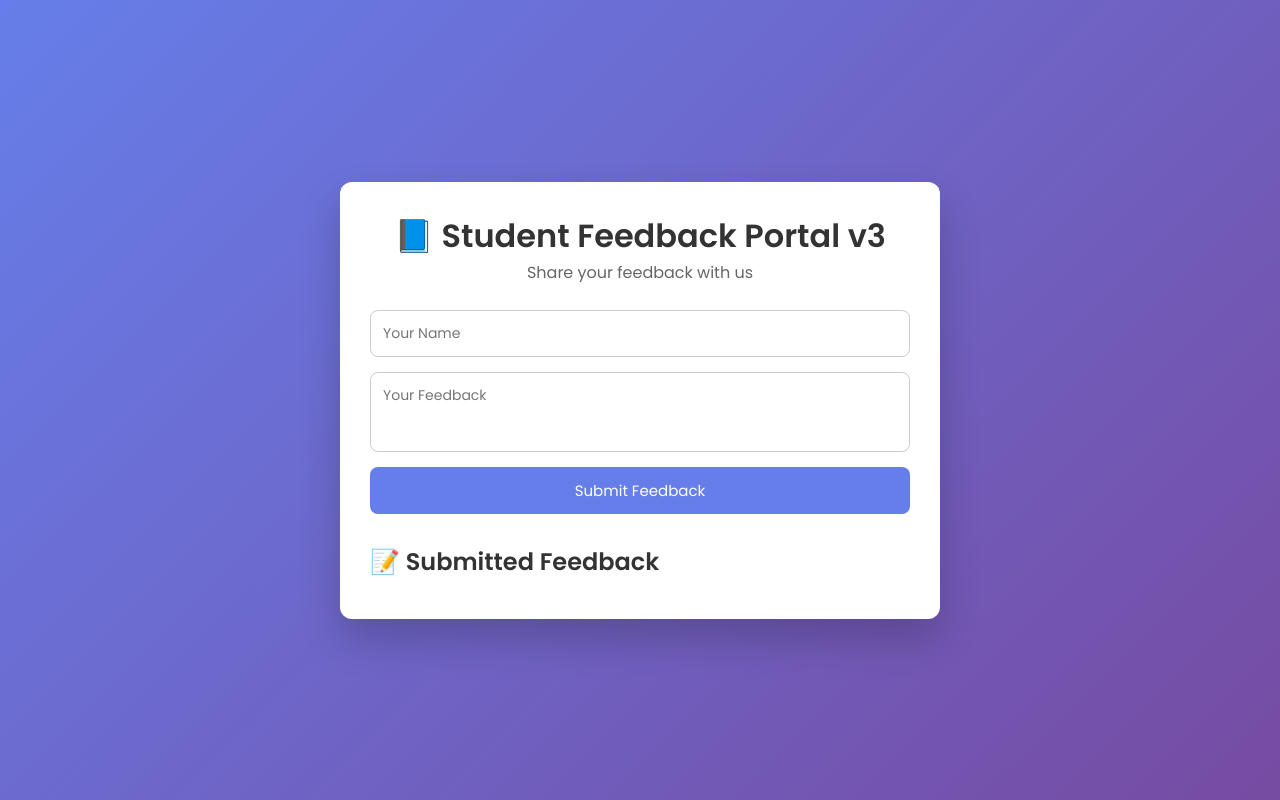
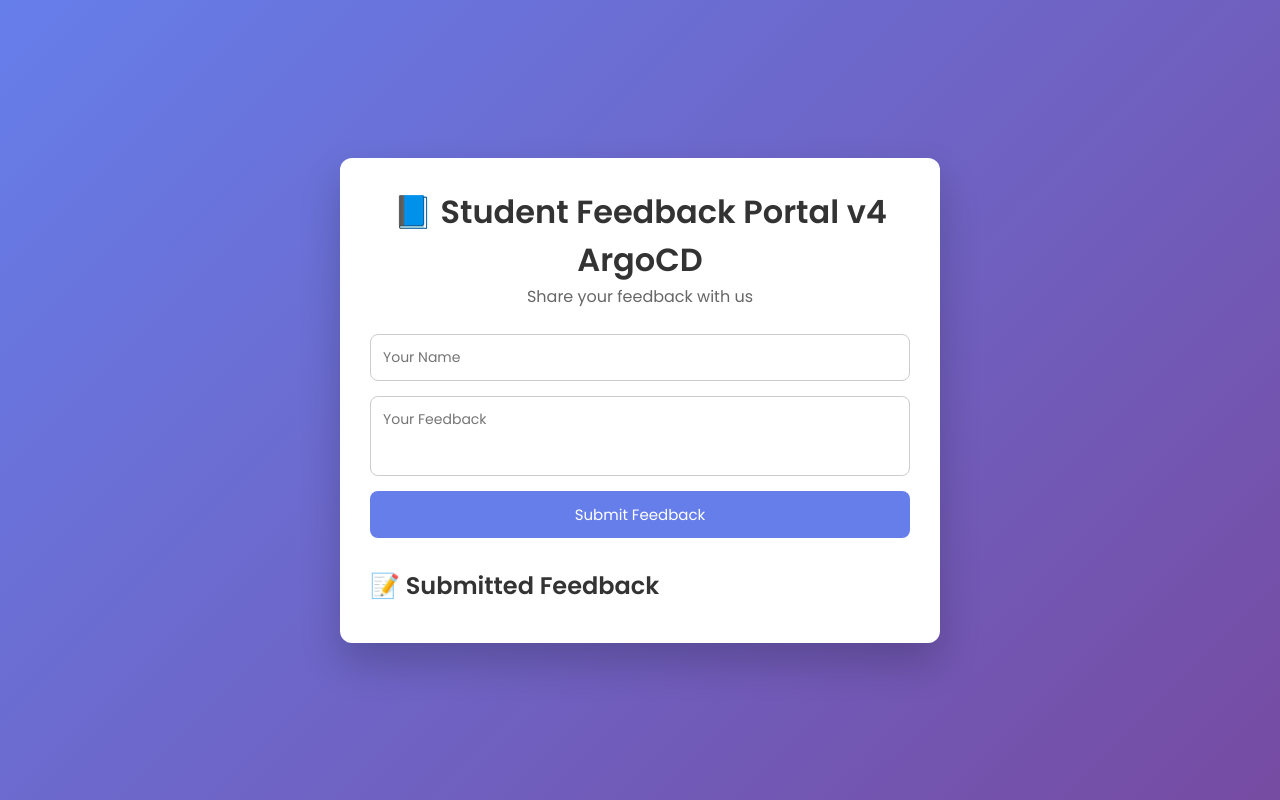
Before and after one commit to majid-gt/student-feedback-ci-cd, a plain HTML site: page frontend/index.html in a window 1280 px wide. Drawn offline with Linux system fonts and the light colour scheme; no server answers.

Commit message:
Updated frontend

```diff
--- a/frontend/index.html
+++ b/frontend/index.html
@@ -10,7 +10,7 @@
 <body>
 
     <div class="container">
-        <h1>📘 Student Feedback Portal v3</h1>
+        <h1>📘 Student Feedback Portal v4 ArgoCD</h1>
         <p class="subtitle">Share your feedback with us</p>
 
         <div class="card">
```
